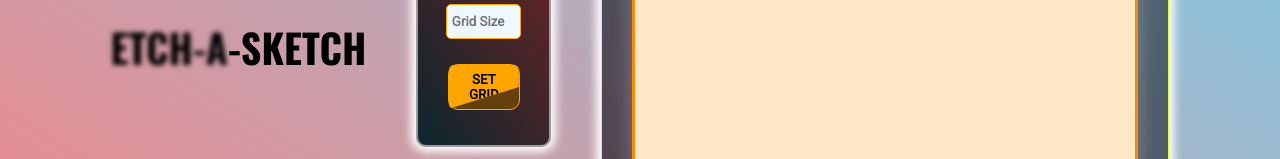
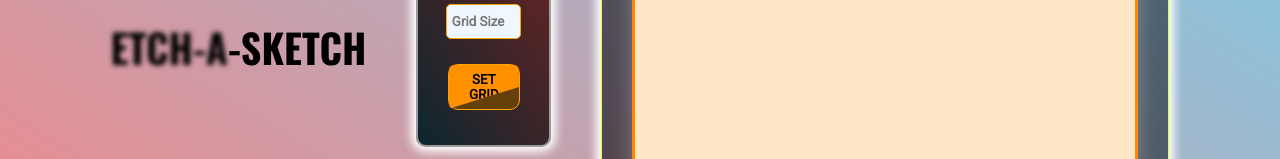
Before and after one commit to KelCapiten/etch-a-sketch, a plain HTML site: page index.html in a window 1280 px wide. Shown: the part 353-512 px from the top of the page. Drawn offline with nearby package versions, Linux system fonts and the light colour scheme.

Commit message:
MAKE BUTTON COLOR MORE ORANGE

```diff
--- a/stylesheet.css
+++ b/stylesheet.css
@@ -94,7 +94,7 @@
 button {
     width: 70px;
     padding: 7px;
-    background-color: orange;
+    background-color: rgb(255, 145, 0);
     border: none;
     border-radius: 5px;
     font-weight: bolder;
```
